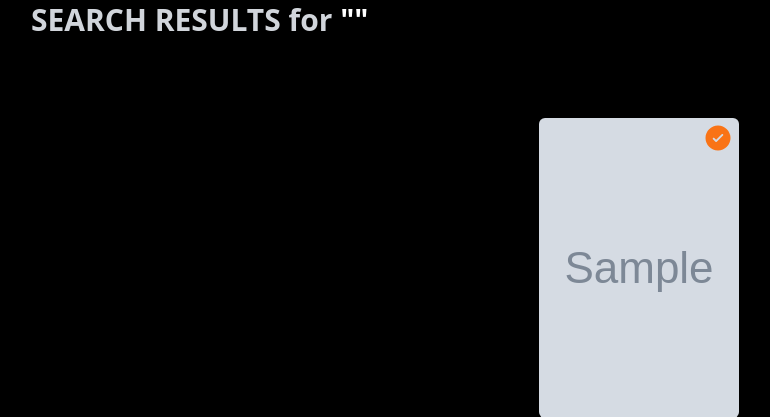
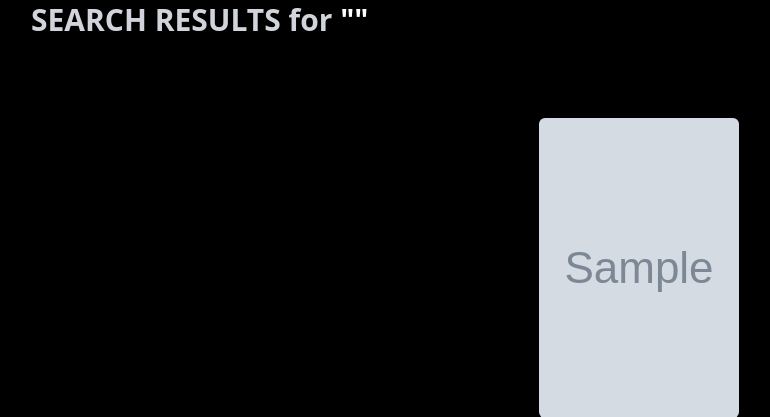
Before and after one commit to markcrh/E-Commerce-Symfony-Project, a Symfony app: template movieMinder/templates/search/results.html.twig in a window 1280 px wide. Shown: the part 246-663 px from the top of the page, without its empty margins (33-803 px from the left). Run offline with Twig, Linux system fonts and the light colour scheme; the template is opened without the code that fills it: most values are stand-ins (such as "Sample title", 1, 10 or a date in 2020); grey boxes marked "Sample" are stand-in pictures; style sheets or scripts are compiled from the project's sources; some libraries are stand-ins or nearby versions.

Commit message:
popup sorted

```diff
--- a/movieMinder/templates/search/results.html.twig
+++ b/movieMinder/templates/search/results.html.twig
@@ -27,16 +27,12 @@
                 {% for movie in movies %}
                     <div class="group relative flex flex-col text-white w-[200px] h-full gap-2.5">
                         <div class="absolute group-hover:flex justify-center items-center self-end mr-1.5 w-[30px] h-[40px]">
-                            <button class="openPop" data-movie-id="{{ movie.id }}">
-                                <img class="aspect-square w-[35px] mt-[5px] group-hover:hidden" src="/img/check-mark.svg"
-                                     alt="add to list">
-                            </button>
                             <a href="{{ path('add_movie_user', {'id': movie.id}) }}">
                                 <img class="aspect-square w-[25px] hidden group-hover:block" src="/img/remove-mark.svg"
                                      alt="add to list">
                             </a>
                         </div>
-                        <img class="rounded-md w-[200px] h-[300px] group-hover:outline group-hover:outline-offset-0 group-hover:outline-orange-500 bg-cover"
+                        <img data-movie-id="{{ movie.id }}" class="openPop rounded-md w-[200px] h-[300px] group-hover:outline group-hover:outline-offset-0 group-hover:outline-orange-500 bg-cover"
                              src="{{ movie.poster }}" alt="{{ movie.title }}">
                         <span class="text-center font-bold group-hover:text-orange-500"> {{ movie.title }} </span>
                     </div>
```
Also changed, not shown: movieMinder/public/img/stars.svg (added), movieMinder/public/img/x.svg (added).
